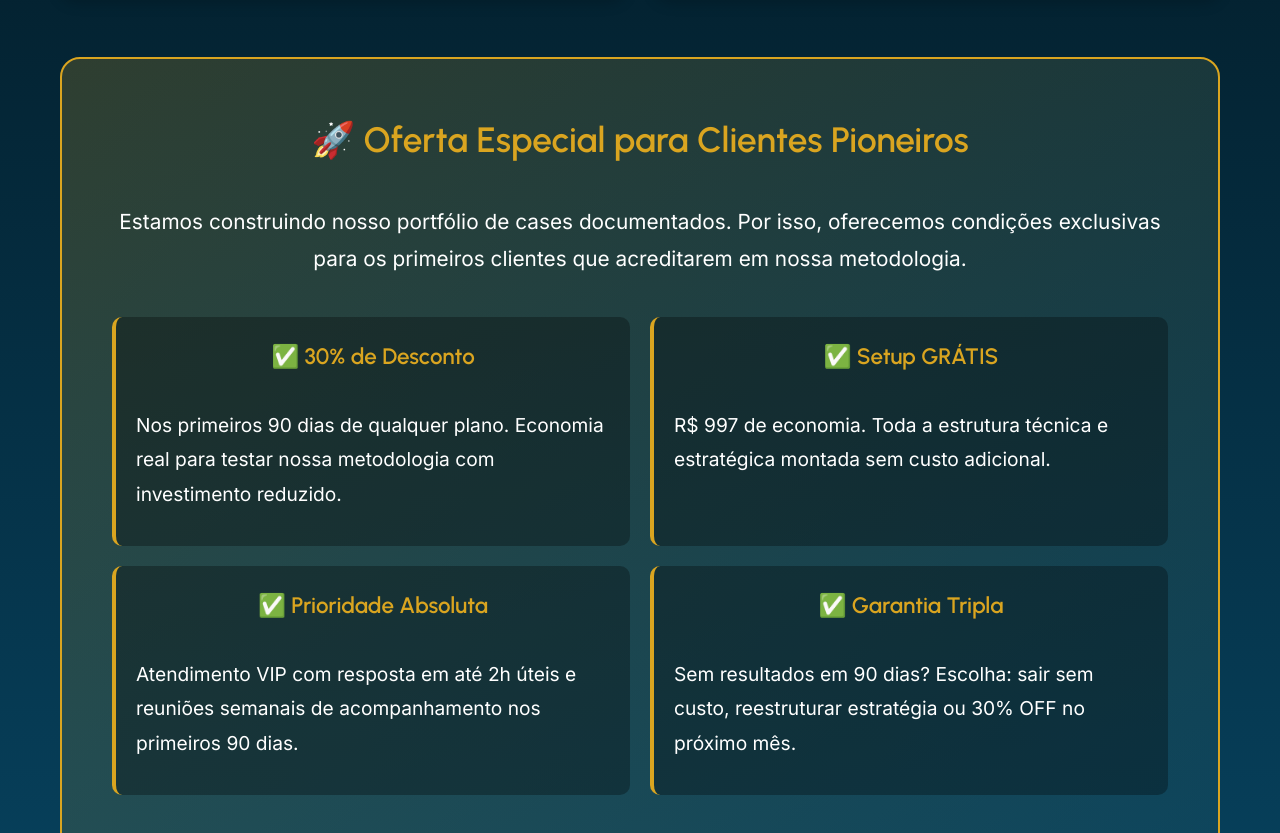
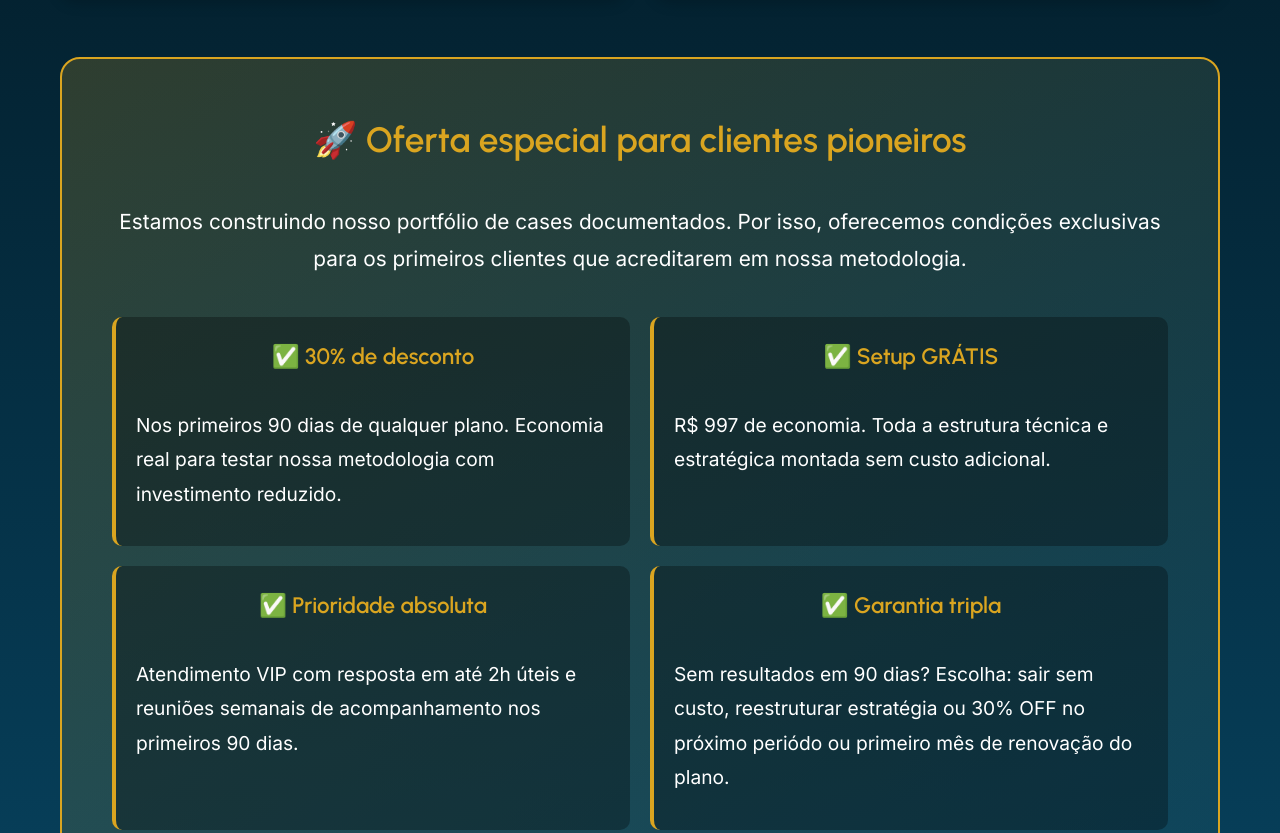
Before and after one commit to RedattoLAB/apresenta-o-comercial-Melina-RedattoLAB, a plain HTML site: page index.html in a window 1280 px wide. Shown: the part 4959-5792 px from the top of the page. Drawn offline with Linux system fonts and the light colour scheme.

Commit message:
Update index.html

```diff
--- a/index.html
+++ b/index.html
@@ -1084,12 +1084,12 @@
                 </div>
 
                 <div class="pioneer-offer">
-                    <h3>🚀 Oferta Especial para Clientes Pioneiros</h3>
+                    <h3>🚀 Oferta especial para clientes pioneiros</h3>
                     <p style="font-size: 1.3em; margin-bottom: 30px;">Estamos construindo nosso portfólio de cases documentados. Por isso, oferecemos condições exclusivas para os primeiros clientes que acreditarem em nossa metodologia.</p>
 
                     <div class="offer-benefits">
                         <div class="offer-benefit">
-                            <h3 style="font-size: 1.4em;">✅ 30% de Desconto</h3>
+                            <h3 style="font-size: 1.4em;">✅ 30% de desconto</h3>
                             <p>Nos primeiros 90 dias de qualquer plano. Economia real para testar nossa metodologia com investimento reduzido.</p>
                         </div>
 
@@ -1099,13 +1099,13 @@
                         </div>
 
                         <div class="offer-benefit">
-                            <h3 style="font-size: 1.4em;">✅ Prioridade Absoluta</h3>
+                            <h3 style="font-size: 1.4em;">✅ Prioridade absoluta</h3>
                             <p>Atendimento VIP com resposta em até 2h úteis e reuniões semanais de acompanhamento nos primeiros 90 dias.</p>
                         </div>
 
                         <div class="offer-benefit">
-                            <h3 style="font-size: 1.4em;">✅ Garantia Tripla</h3>
-                            <p>Sem resultados em 90 dias? Escolha: sair sem custo, reestruturar estratégia ou 30% OFF no próximo mês.</p>
+                            <h3 style="font-size: 1.4em;">✅ Garantia tripla</h3>
+                            <p>Sem resultados em 90 dias? Escolha: sair sem custo, reestruturar estratégia ou 30% OFF no próximo periódo ou primeiro mês de renovação do plano.</p>
                         </div>
                     </div>
 
```
